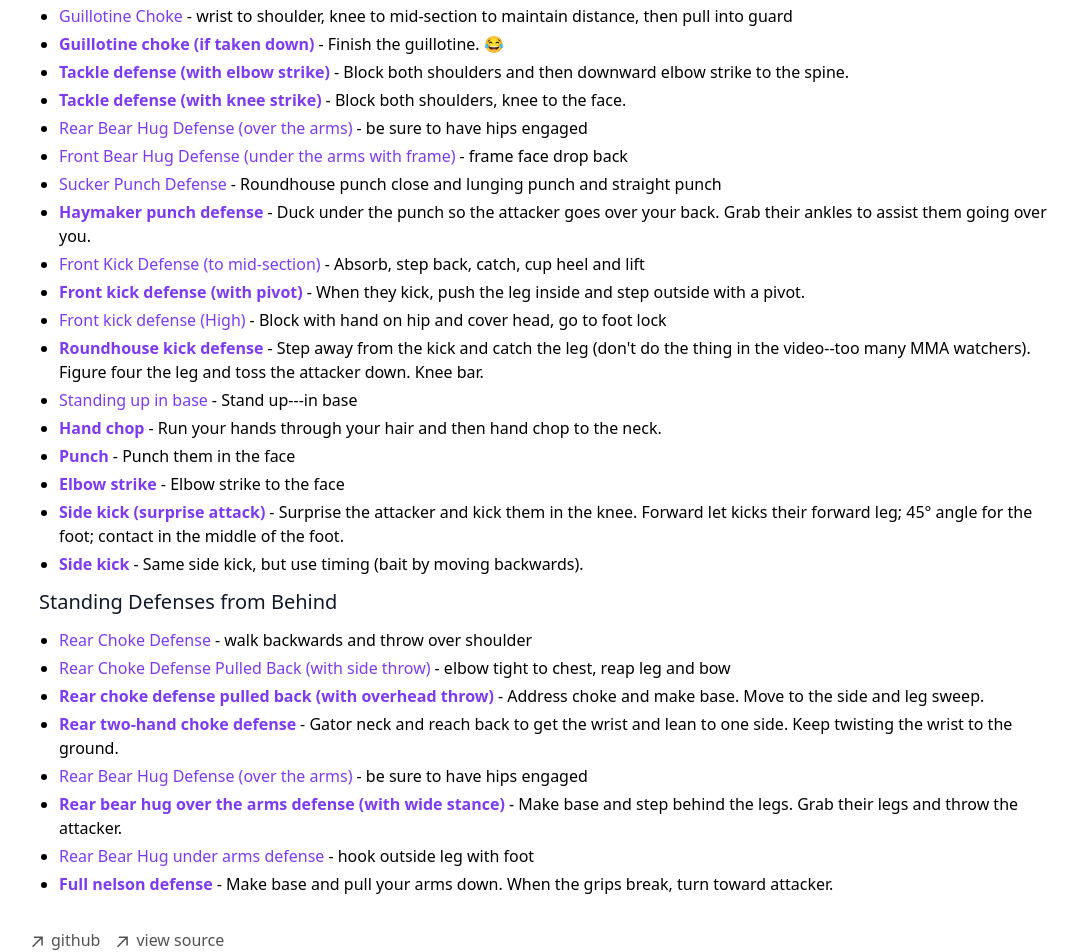
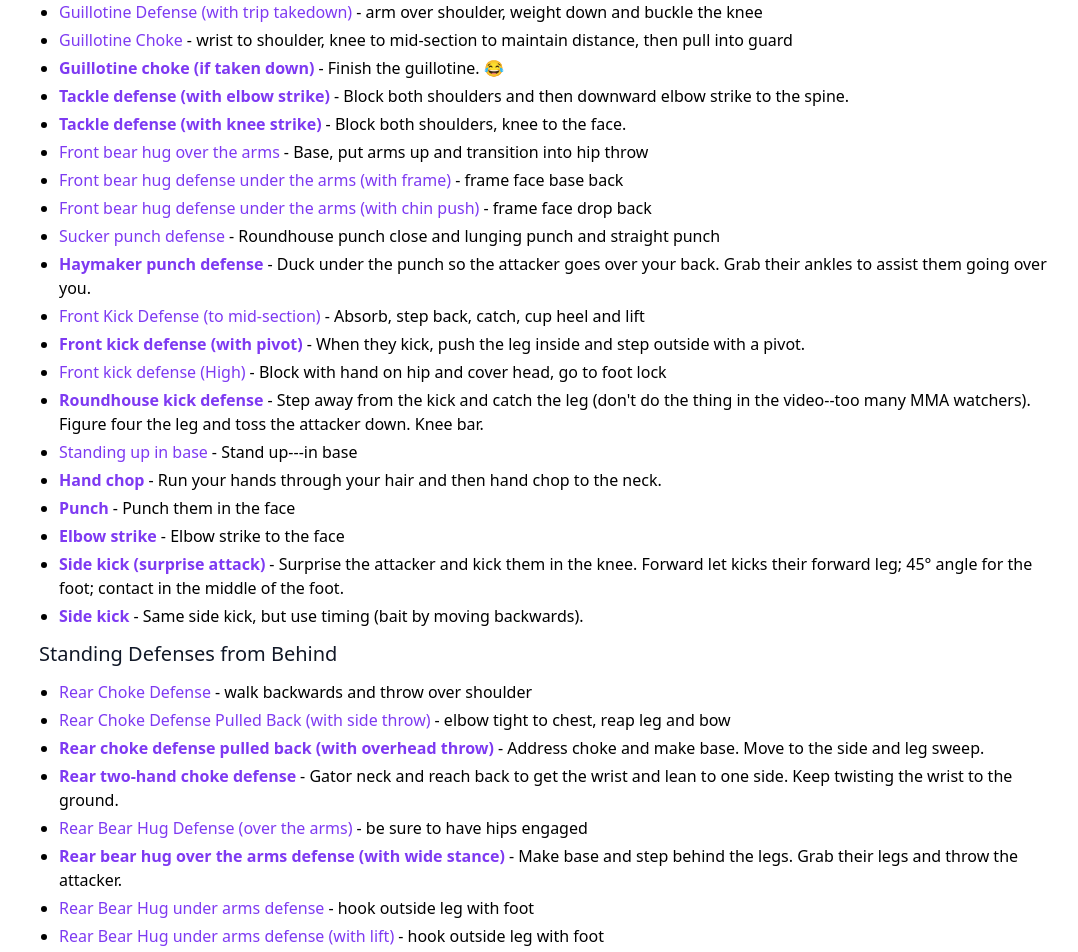
Before and after one commit to waynegraham/blue-to-purple, a React (Vite) app: page / in a window 1280 px wide. Shown: the part 1404-2356 px from the top of the page, without its empty margins (97-1175 px from the left). Built offline with nearby package versions, Linux system fonts and the light colour scheme.

Commit message:
Updates moves list

```diff
--- /dev/null
+++ b/babel.config.js
@@ -0,0 +1,6 @@
+export default {
+  presets: [
+    ['@babel/preset-env', { targets: { node: 'current' } }],
+    ['@babel/preset-react', { runtime: 'automatic' }],
+  ],
+};
--- a/src/App.jsx
+++ b/src/App.jsx
@@ -47,6 +47,10 @@ function App() {
         <h2 className="inline-block mt-5 mb-8 text-purple-600 dark:text-purple-300 text-2xl font-semibold tracking-tighter">
           Purple Belt Demonstration
         </h2>
+
+        <p>
+          <a target="_blank" className="text-purple-600 dark:text-purple-300 underline" href="https://waynegraham.github.io/bjj-study-guide/gracie-jiu-jitsu_compress.pdf">Reference</a>
+        </p>
 
         {/* <h1 className="text-xl text-purple-800 dark:text-purple-400 font-semibold">Test Requirements</h1> */}
         {movesData.map(
--- a/src/data/moves.json
+++ b/src/data/moves.json
@@ -25,14 +25,14 @@
       },
       {
         "name": "Two-hand front choke defense (against a wall)",
-        "note": "Reach behind and grab at least one finger. When you get one, grab the wrist with your free hand and pin against chest. Lean forward for the break.",
+        "note": "Reach behind and grab a wrist with on hand and at least one finger with the other. When you get one, grab the wrist with your free hand and pin against chest. Lean forward for the break.",
         "youtube": "mQuw_0jbGlk?start=7",
         "bold": true
       },
       {
         "name": "Single Hand Front Choke Defense (against wall)",
         "note": "strike wrist, turn, elbow to head",
-        "youtube": "DFNbQsnY5G8"
+        "youtube": "DFNbQsnY5G8?start=8"
       },
       {
         "name": "Wall-pin defense",
@@ -100,12 +100,12 @@
       {
         "name": "Headlock Defense (with punch)",
         "note": "grab wrist and elbow, hips in, go under arm to bent arm lock",
-        "youtube": "fuPmbVatB9Q"
+        "youtube": "fuPmbVatB9Q?start=8"
       },
       {
         "name": "Headlock Defense (attacker upright)",
         "note": "cup chin, look up, squat and lift leg",
-        "youtube": "knmZ0Tq79Qc"
+        "youtube": "knmZ0Tq79Qc?start=10"
       },
       {
         "name": "Headlock defense (attacker bent over)",
@@ -140,7 +140,7 @@
       {
         "name": "Guillotine Defense (sitting back)",
         "note": "both hands on one knee and sit and bridge",
-        "youtube": "k5BNGdsb5P4"
+        "youtube": "k5BNGdsb5P4?start=7"
       },
       {
         "name": "Guillotine defense (sliding down)",
@@ -151,7 +151,7 @@
       {
         "name": "Guillotine Defense (with trip takedown)",
         "note": "arm over shoulder, weight down and buckle the knee",
-        "youtube": "NAQiiqd_vu4"
+        "youtube": "NAQiiqd_vu4?start=15"
       },
       {
         "name": "Guillotine Choke",
@@ -173,28 +173,33 @@
       {
         "name": "Tackle defense (with knee strike)",
         "note": "Block both shoulders, knee to the face.",
-        "youtube": "AXuazYONF2I?start=3",
+        "youtube": "iGtS8Im-1k8?start=3",
         "bold": true
       },
       {
-        "name": "Rear Bear Hug Defense (over the arms)",
-        "note": "be sure to have hips engaged",
-        "youtube": "R1uq23u464A"
+        "name": "Front bear hug over the arms",
+        "note": "Base, put arms up and transition into hip throw",
+        "youtube": "iGtS8Im-1k8?start=9"
       },
       {
-        "name": "Front Bear Hug Defense (under the arms with frame)",
-        "note": "frame face drop back",
-        "youtube": "5uFxsir7z0k"
+        "name": "Front bear hug defense under the arms (with frame)",
+        "note": "frame face base back",
+        "youtube": "5uFxsir7z0k?start=13"
       },
       {
-        "name": "Sucker Punch Defense",
+        "name": "Front bear hug defense under the arms (with chin push)",
+        "note": "frame face drop back",
+        "youtube": "olslu7LKIpE?start=6"
+      },
+      {
+        "name": "Sucker punch defense",
         "note": "Roundhouse punch close and lunging punch and straight punch",
-        "youtube": "zkckGH9tY5Y?start=7"
+        "youtube": "zkckGH9tY5Y?start=22"
       },
       {
         "name": "Haymaker punch defense",
         "note": "Duck under the punch so the attacker goes over your back. Grab their ankles to assist them going over you.",
-        "youtube": "wdf3IITVenQ",
+        "youtube": "wdf3IITVenQ?start=3",
         "bold": true
       },
       {
@@ -245,13 +250,13 @@
       {
         "name": "Side kick (surprise attack)",
         "note": "Surprise the attacker and kick them in the knee. Forward let kicks their forward leg; 45° angle for the foot; contact in the middle of the foot.",
-        "youtube": "l2SfqXo4MY8",
+        "youtube": "l2SfqXo4MY8?start=3",
         "bold": true
       },
       {
         "name": "Side kick",
         "note": "Same side kick, but use timing (bait by moving backwards).",
-        "youtube": "rnBzvQw2yfw",
+        "youtube": "rnBzvQw2yfw?start=26",
         "bold": true
       }
     ]
@@ -262,17 +267,17 @@
       {
         "name": "Rear Choke Defense",
         "note": "walk backwards and throw over shoulder",
-        "youtube": "0ysRO0VS33I"
+        "youtube": "yprgguhaWvo?start=5"
       },
       {
         "name": "Rear Choke Defense Pulled Back (with side throw)",
         "note": "elbow tight to chest, reap leg and bow",
-        "youtube": "dTIDRA-0YY0"
+        "youtube": "dTIDRA-0YY0?start=17"
       },
       {
         "name": "Rear choke defense pulled back (with overhead throw)",
         "note": "Address choke and make base. Move to the side and leg sweep.",
-        "youtube": "dTIDRA-0YY0?start=16",
+        "youtube": "yprgguhaWvo?start=5",
         "bold": true
       },
       {
@@ -284,7 +289,7 @@
       {
         "name": "Rear Bear Hug Defense (over the arms)",
         "note": "be sure to have hips engaged",
-        "youtube": "R1uq23u464A"
+        "youtube": "R1uq23u464A?start=15"
       },
       {
         "name": "Rear bear hug over the arms defense (with wide stance)",
@@ -298,6 +303,11 @@
         "youtube": "6JbM5wUOTRI"
       },
       {
+        "name": "Rear Bear Hug under arms defense (with lift)",
+        "note": "hook outside leg with foot",
+        "youtube": "6JbM5wUOTRI?start=10"
+      },
+      {
         "name": "Full nelson defense",
         "note": "Make base and pull your arms down. When the grips break, turn toward attacker.",
         "youtube": "Yid9svNqnE0",
```
Also changed, not shown: jest.config.js (+7 -0 lines), package.json (+8 -5 lines), 2 other files (tests, documents, lock files or other folders).
